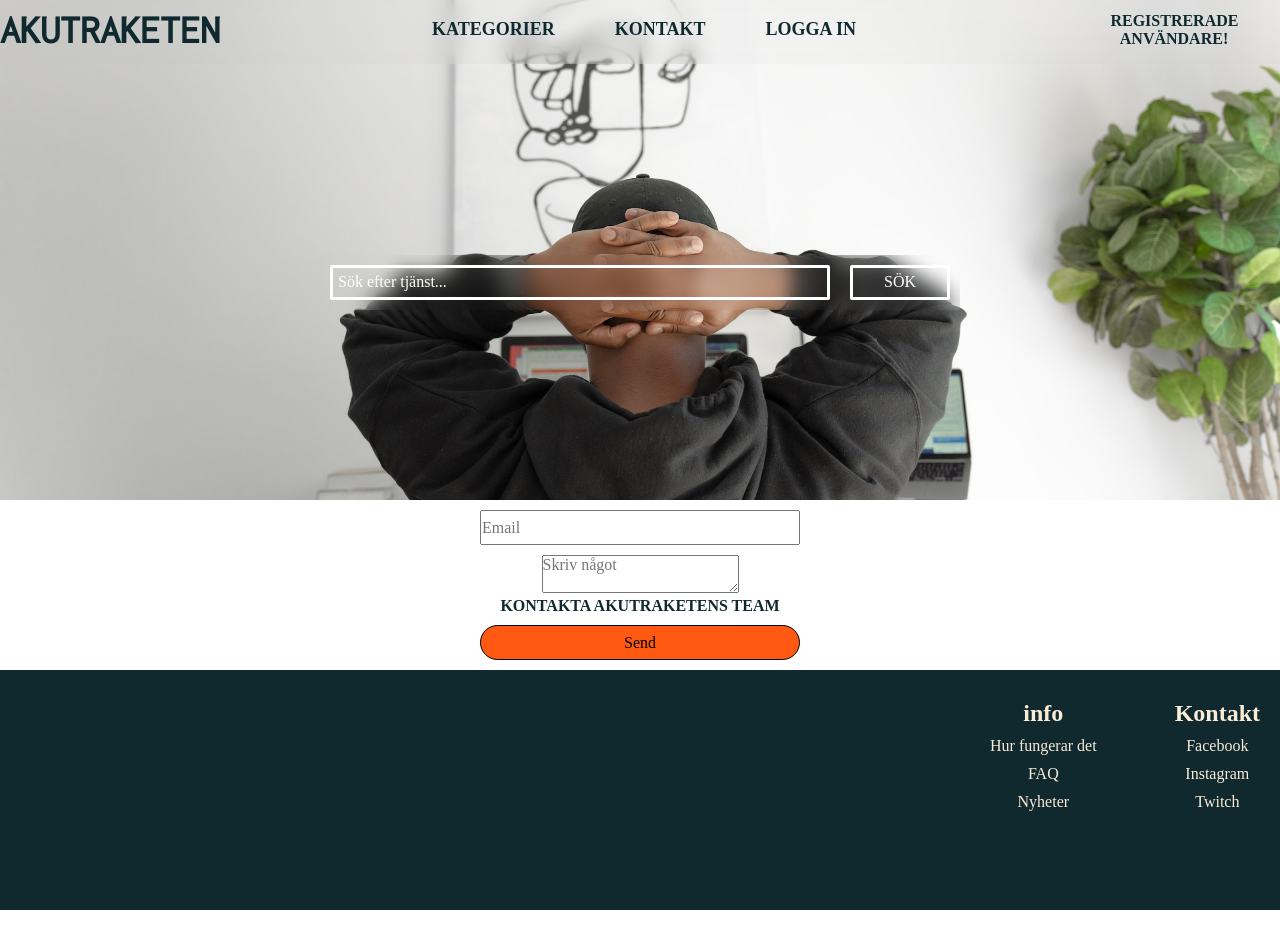
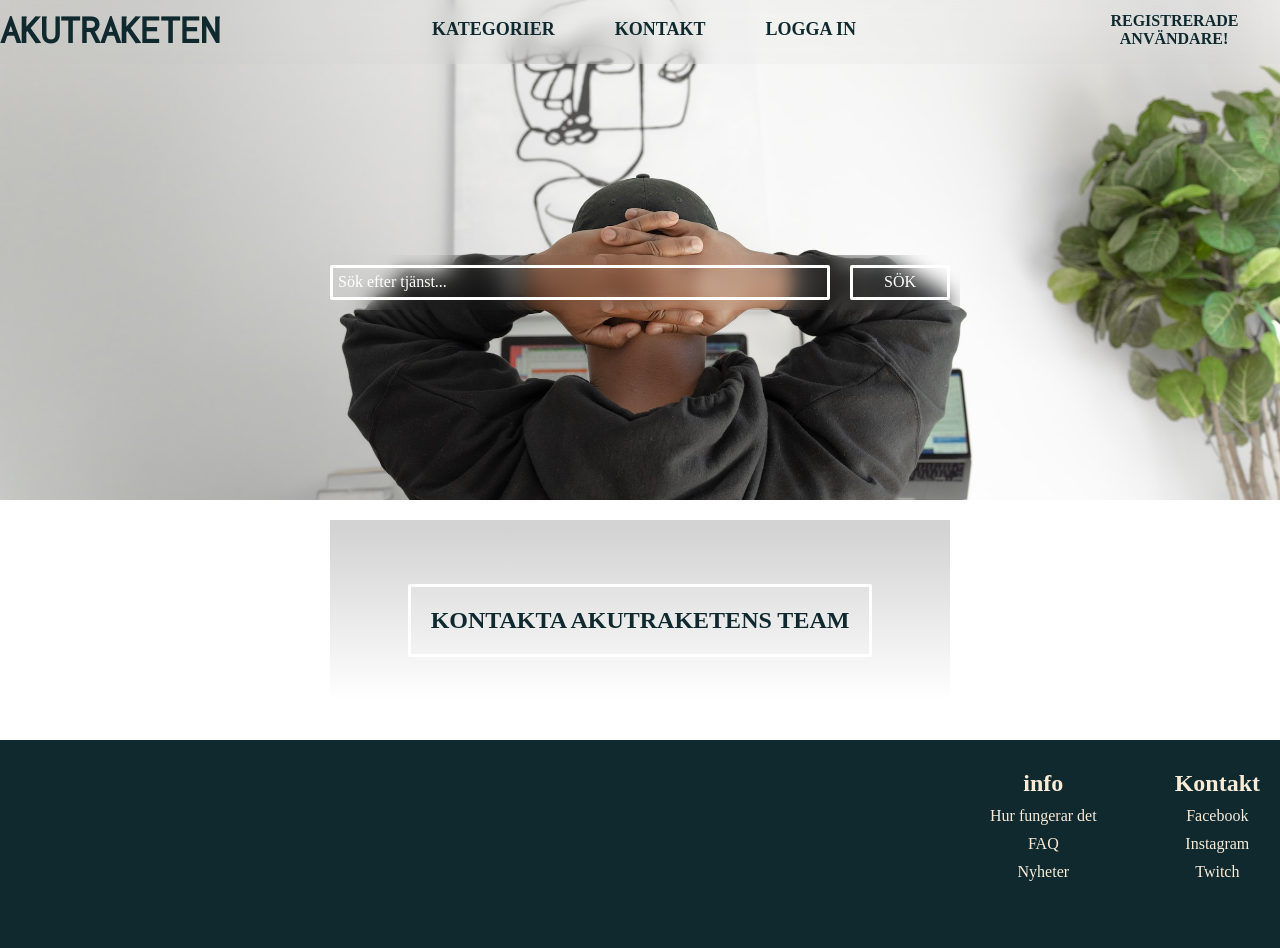
Before and after one commit to Tootfarangi90/Tjanstformedlingssida-FE, a React (Create React App) app: page /kontakt in a window 1280 px wide. Shown: the top 948 px of the page. Before the commit the page ends 910 px from the top, so only its background shows below. Built offline with nearby package versions, Linux system fonts and the light colour scheme; no server answers; a web font is replaced by a local one.

Commit message:
"Jaa, det här blev bra ju"

```diff
--- a/src/components/footer/Kontakt.jsx
+++ b/src/components/footer/Kontakt.jsx
@@ -26,7 +26,20 @@ let post = async (e)=>{
   }
 }
 return (
-  <div>
+  <div className='main'>
+
+    <section className='kontaktdiv'>
+       <a className="kontaktmail" href="mailto:Akutraketen-development@mail.com?subject=Skriv in ditt ämne här!&body=Skriv ditt meddelande till oss här">Kontakta Akutraketens team</a>
+
+    </section>
+
+
+
+
+
+
+
+    {/*
     <form className="form">
 
    <input type="email"
@@ -49,7 +62,6 @@ return (
   </div>
   <div>
 
-  <a className="kontaktmail" href="mailto:Akutraketen-development@mail.com?subject=Skriv in ditt ämne här!&body=Skriv ditt meddelande till oss här">Kontakta Akutraketens team</a>
   </div>
 
 <button
@@ -57,7 +69,9 @@ type="submit"
 onClick={post}
 >Send</button>
 </form>
+*/}
   </div>
+
 )
 }
 
--- a/src/components/footer/kontakt.css
+++ b/src/components/footer/kontakt.css
@@ -1,3 +1,23 @@
+.main{
+    display: flex;
+    align-items: center;
+    justify-content: center;
+    padding:20px;
+}
+
+.kontaktdiv{
+    width:50%;
+    height:200px;
+    display: flex;
+    align-items: center;
+    justify-content: center;
+    background: linear-gradient(
+        180deg,
+        rgba(145, 145, 145, 0.4) 5%,
+        rgba(255, 255, 255, 0.6) 90%
+      );
+}
+
 .kontaktmail {
     text-decoration: none;
     color: inherit;
@@ -6,6 +26,9 @@
     color: #0F292E;
     font-weight: 700;
     text-transform: uppercase;
+    font-size: x-large;
+    padding: 20px;
+    border: 3px solid white;
 }
 
 .kontaktmail:hover {
```
